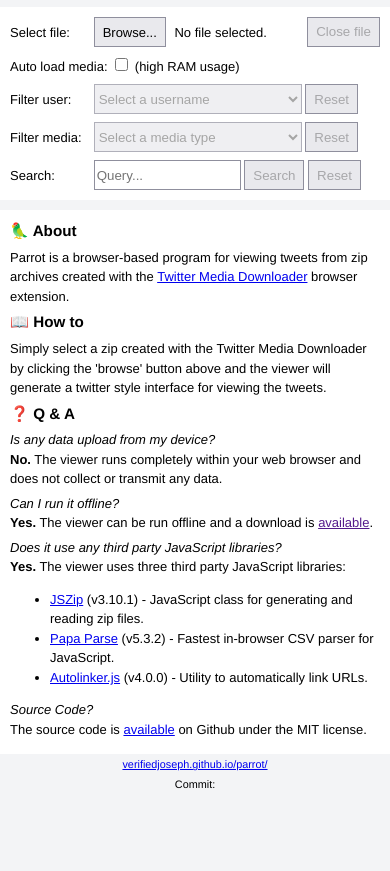
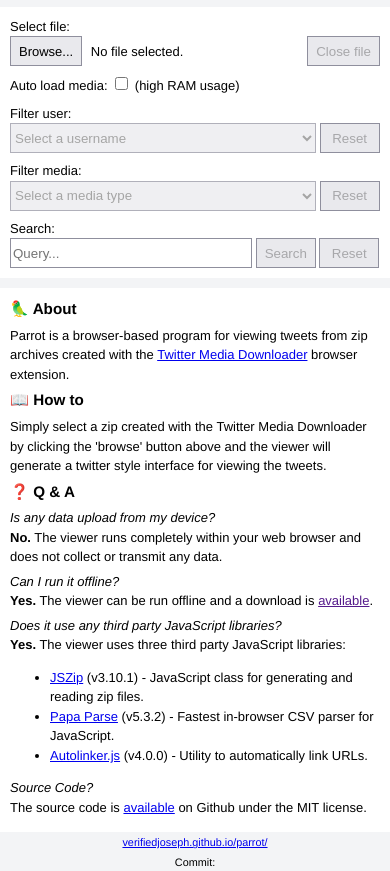
Before and after one commit to VerifiedJoseph/parrot, a website built with webpack: page src/index.html in a window 390 px wide. Shown: the part 98-969 px from the top of the page. Before the commit the page ends 891 px from the top, so only its background shows below. Built offline with nearby package versions, Linux system fonts and the light colour scheme.

Commit message:
Update base.css

```diff
--- a/src/css/base.css
+++ b/src/css/base.css
@@ -233,8 +233,20 @@
 	padding-bottom: 0px;
 }
 
-@media only screen and (max-width: 360px) {
-	#options > .item > label > span {
+@media only screen and (max-width: 450px) {
+	.option-text {
 		display: block;
 	}
+
+	.select {
+		width: calc(100% - 64px);
+	}
+
+	.search {
+		width: calc(100% - 128px);
+	}
+
+	#username-filter-reset, #media-filter-reset, #search, #search-reset {
+		width: 60px;
+	}
 }
```
